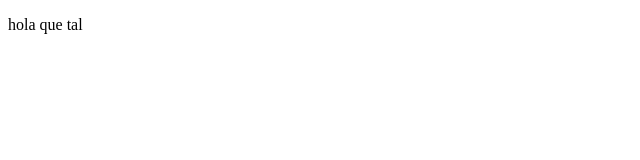
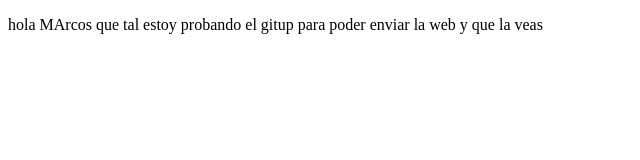
Before and after one commit to turivalencia/VISUAL-CODE-STUDIO, a plain HTML site: page index.html in a window 1280 px wide. Shown: the whole page, without its empty margins (0-640 px from the left). Drawn offline with Linux system fonts and the light colour scheme.

Commit message:
hola marcos

```diff
--- a/index.html
+++ b/index.html
@@ -1,12 +1,14 @@
 <!DOCTYPE html>
 <html lang="en">
+
 <head>
     <meta charset="UTF-8">
     <meta name="viewport" content="width=device-width, initial-scale=1.0">
     <title>Document</title>
 </head>
+
 <body>
- <p> hola que tal </p>
+    <p> hola MArcos que tal estoy probando el gitup para poder enviar la web y que la veas </p>
 </body>
 
 </html>
```
